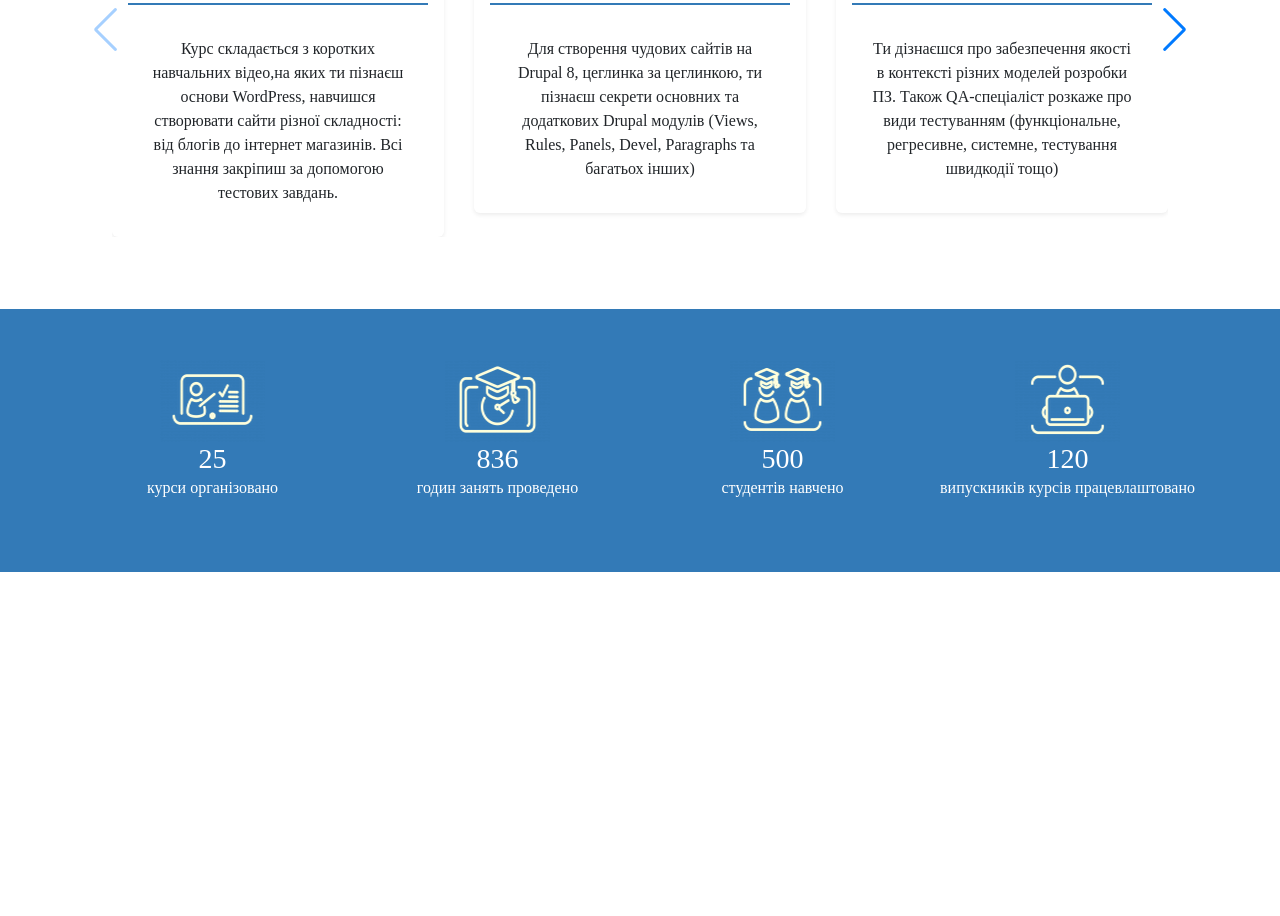
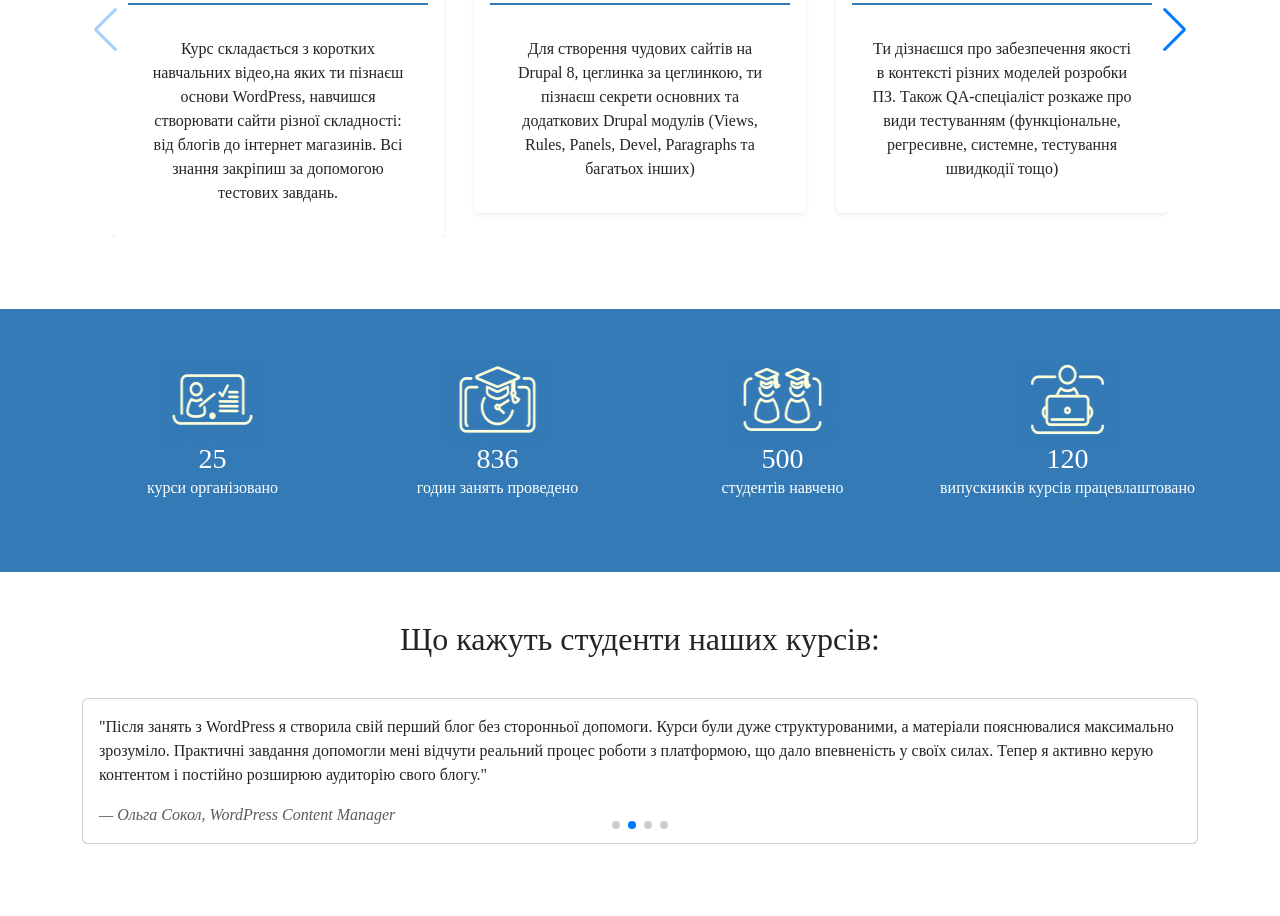
Before and after one commit to Solidarov/landing-page-oxit, a website: page index.html in a window 1280 px wide. Shown: the part 1069-1985 px from the top of the page. Before the commit the page ends 1641 px from the top, so only its background shows below. Drawn offline with Linux system fonts and the light colour scheme.

Commit message:
feat: implement testimonial slider with fade effect
Add feedback slider section with student testimonials using Swiper.js with fade
transition and autoplay. Style testimonial cards with consistent formatting for
quotes and attribution. Configure pagination for better user experience and
navigation between multiple testimonials.

```diff
--- a/index.html
+++ b/index.html
@@ -275,10 +275,84 @@
           <h3 class="mb-0">120</h3>
           <p class="mb-0">випускників курсів працевлаштовано</p>
         </div>
-
       </div>
     </div>
+  </section>
+  <section class="py-5 bg-white">
+    <div class="container">
+      <div class="row mb-4">
+        <div class="col-12">
+          <h2 class="text-center">Що кажуть студенти наших курсів:</h2>
+        </div>
+      </div>
+      <div class="row mb-4">
+        <div class="col-12">
+          <h2 class="text-center"></h2>
+          <div class="swiper feedback-slider">
+            <div class="swiper-wrapper">
 
+              <div class="swiper-slide">
+                <div class="card">
+                  <div class="card-body">
+                    <p class="card-text">
+                      "Курс з Drupal дав мені впевненість швидко запускати сайти та керувати складними модулями. Під час навчання
+                      ми розглянули практичні кейси, що дозволило мені відразу застосувати набуті знання в реальних проєктах. Викладачі
+                      завжди були готові надати допомогу та детально відповісти на всі питання. Завдяки цьому курсу я зміг значно розширити
+                      свої професійні можливості."
+                    </p>
+                    <p class="mb-0 text-muted"><em>— Іван Петров, Drupal Developer</em></p>
+                  </div>
+                </div>
+              </div>
+
+              <div class="swiper-slide">
+                <div class="card">
+                  <div class="card-body">
+                    <p class="card-text">
+                      "Після занять з WordPress я створила свій перший блог без сторонньої допомоги. Курси були дуже структурованими, а
+                      матеріали пояснювалися максимально зрозуміло. Практичні завдання допомогли мені відчути реальний процес роботи з
+                      платформою, що дало впевненість у своїх силах. Тепер я активно керую контентом і постійно розширюю
+                      аудиторію свого блогу."
+                    </p>
+                    <p class="mb-0 text-muted"><em>— Ольга Сокол, WordPress Content Manager</em></p>
+                  </div>
+                </div>
+              </div>
+
+              <div class="swiper-slide">
+                <div class="card">
+                  <div class="card-body">
+                    <p class="card-text">
+                      "Інструктори пояснюють просто та доступно — тепер Drupal для мене як рідний.
+                      Кожен урок був насичений корисною інформацією, що дозволило швидко освоїти навіть складні аспекти
+                      системи. Практичні завдання дозволили мені закріпити знання та застосувати їх на практиці. Рекомендую
+                      цей курс всім, хто прагне підвищити свій професійний рівень у веб-розробці."
+                    </p>
+                    <p class="mb-0 text-muted"><em>— Андрій Ковальчук, Full-Stack Drupal Specialist</em></p>
+                  </div>
+                </div>
+              </div>
+
+              <div class="swiper-slide">
+                <div class="card">
+                  <div class="card-body">
+                    <p class="card-text">
+                      "Дякую за чудовий воркшоп: тепер мої WordPress-проєкти стали набагато функціональнішими!
+                      Навчання проходило в дружній атмосфері, де кожен міг поставити запитання і отримати вичерпну відповідь.
+                      Практичні завдання допомогли зрозуміти, як правильно використовувати всі можливості платформи.
+                      Цей курс надихнув мене на нові проєкти та подальший розвиток у сфері веб-технологій."
+                    </p>
+                    <p class="mb-0 text-muted"><em>— Марія Гриценко, WordPress Developer</em></p>
+                  </div>
+                </div>
+              </div>
+            </div>
+            <div class="swiper-pagination"></div>
+          </div>
+
+        </div>
+      </div>
+    </div>
   </section>
 </body>
 </html>
--- a/src/scripts/index.js
+++ b/src/scripts/index.js
@@ -110,3 +110,18 @@ document.addEventListener('DOMContentLoaded', () => {
   // Re-initialize on window resize
   window.addEventListener('resize', initSwiper);
 });
+
+document.addEventListener('DOMContentLoaded', () => {
+  var swiper = new Swiper(".feedback-slider", {
+    spaceBetween: 30,
+    effect: "fade",
+    autoplay:{
+      delay: 2500,
+      disableOnInteraction: false,
+    },
+    pagination: {
+      el: ".swiper-pagination",
+      clickable: true,
+    },
+  });
+});
```
Also changed, not shown: src/styles/main.scss (line endings or trailing spaces).
